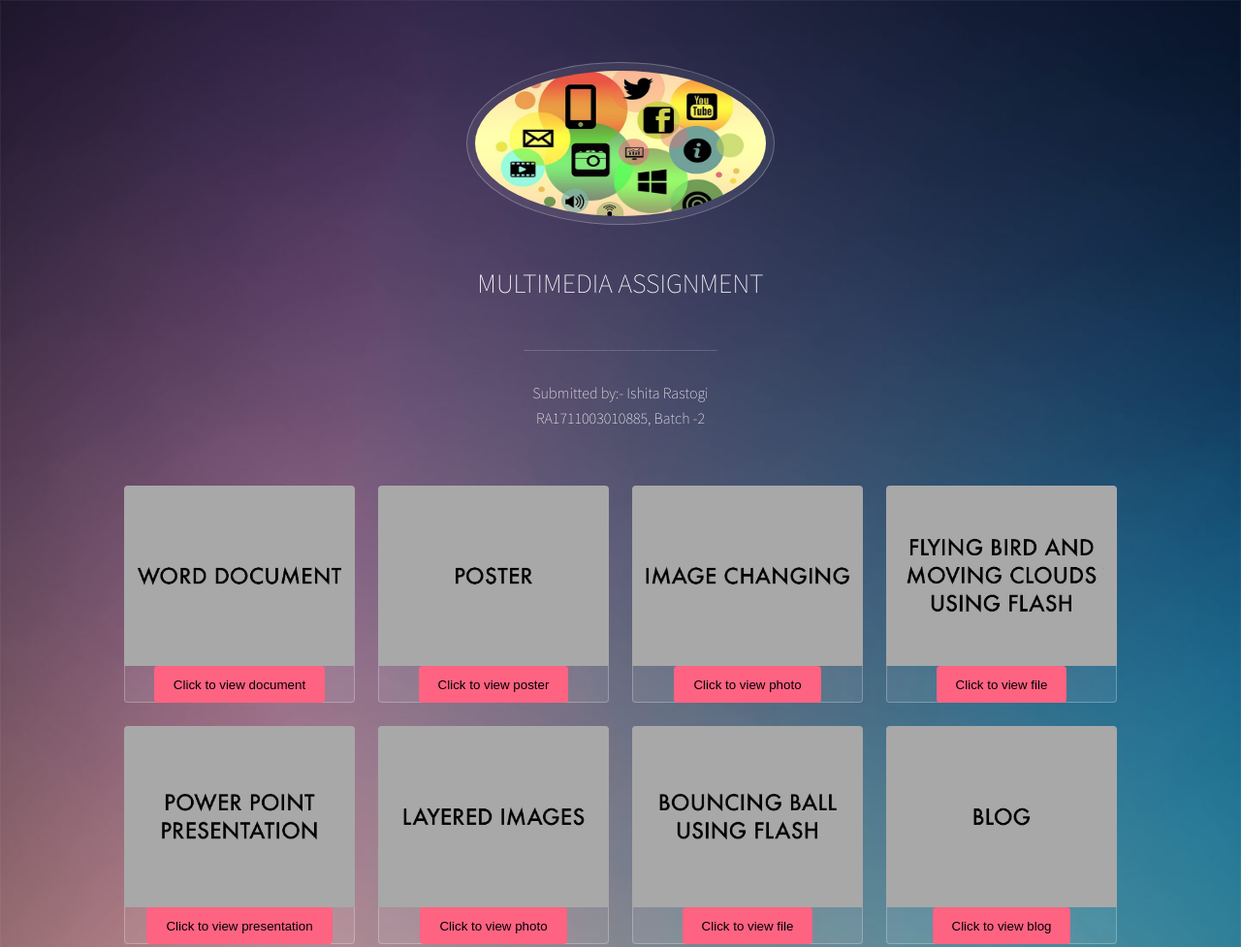
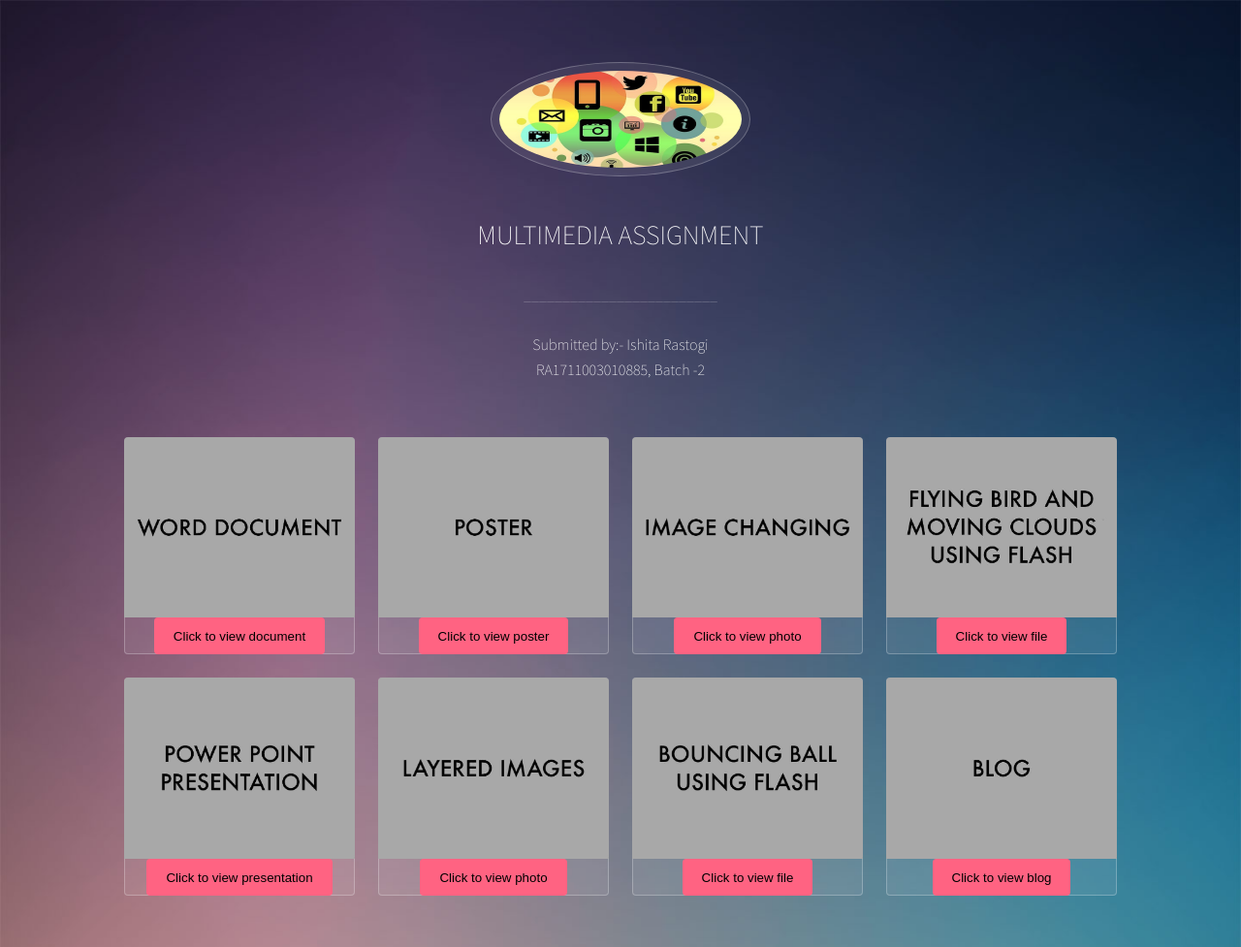
Before and after one commit to ishita3012/ishita30.github.io, a plain HTML site: page index.html in a window 1280 px wide. Shown: the top 977 px of the page at 97% size. Drawn offline with Linux system fonts and the light colour scheme.

Commit message:
Update index.html

```diff
--- a/index.html
+++ b/index.html
@@ -19,7 +19,7 @@ body {
 
 				<!-- Header -->
 					<header id="header">
-						<span class="avatar"><img src="avatar.jpg" style="width:300px;height:150px; alt="" /></span>
+						<span class="avatar"><img src="avatar.jpg" style="width:250px;height:100px; alt="" /></span>
 
 						<h1><strong>MULTIMEDIA ASSIGNMENT</strong><a href="http://templated.co"></a></h1>
 						<p>_________________________</p>
```
